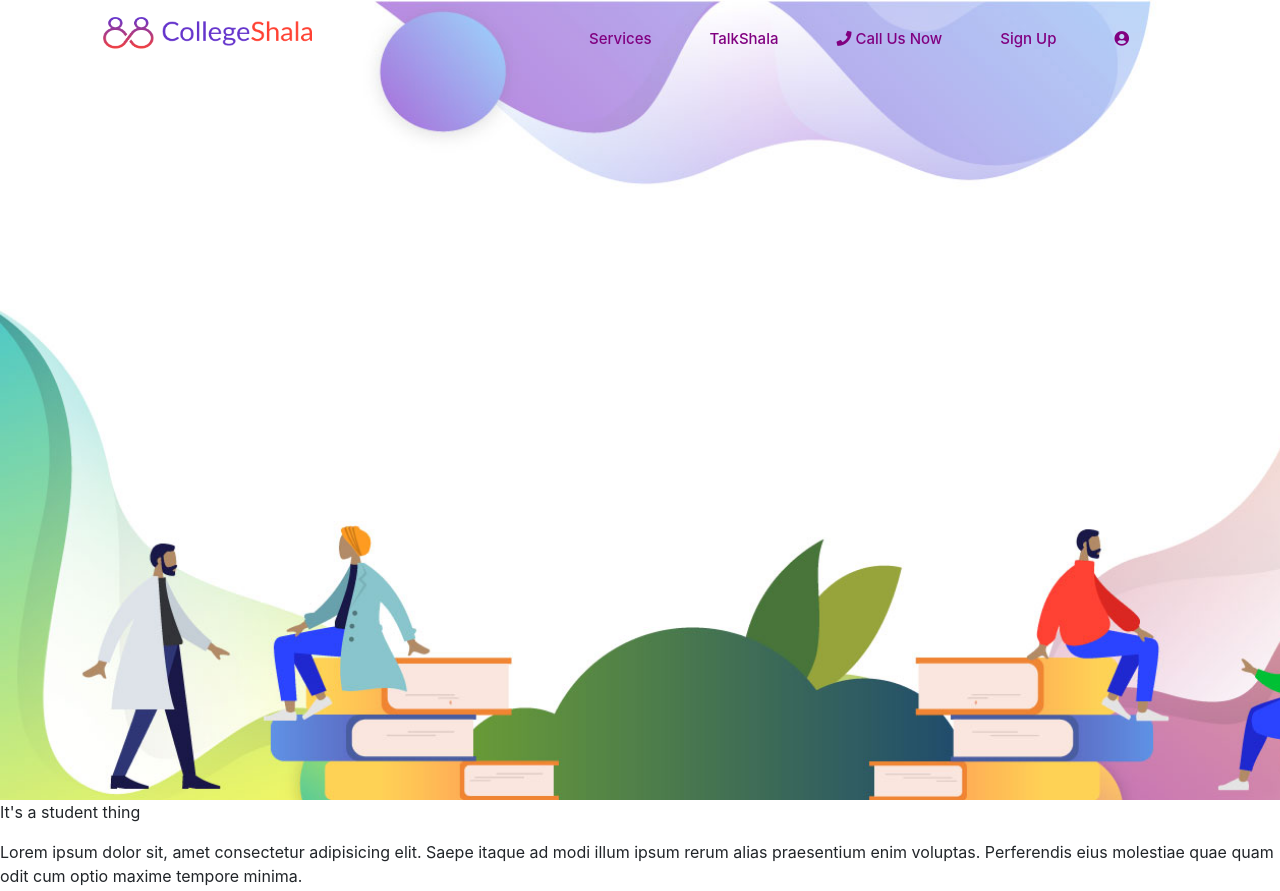
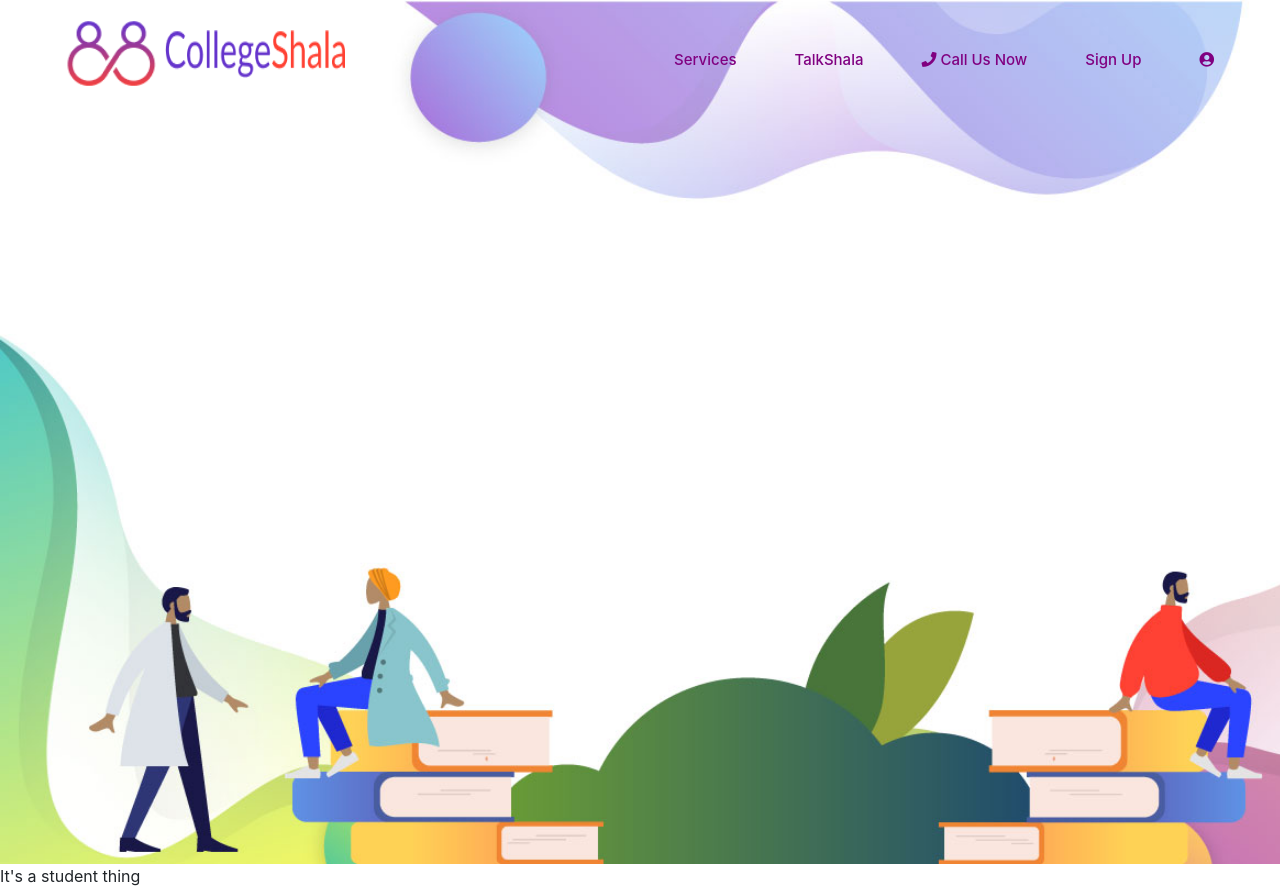
Before and after one commit to therupdeep/collegeshala-beta, a plain HTML site: page index.html in a window 1280 px wide. Shown: the top 891 px of the page. Drawn offline with nearby package versions, Linux system fonts and the light colour scheme.

Commit message:
Fixed background

```diff
--- a/css/style.css
+++ b/css/style.css
@@ -9,7 +9,7 @@
 #home{
     background-image: url(../assets/images/home-bg.jpg);
 
-    height: 100vh;
+    height: 108vh;
     background-size: cover;
     background-repeat: no-repeat;
 }
--- a/index.html
+++ b/index.html
@@ -25,11 +25,11 @@
 
 
     <div id="home">
-        <div class="container">
+        <div>
             <nav class="navbar navbar-expand-lg navbar-light">
-                <a class="navbar-brand" href="#">
-                    <img src="./assets/logo/infinity.png" alt="" srcset="" width="55" height="40">
-                    <img src="./assets/logo/CollegeShala.png" alt="" width="150" height="25">
+                <a class="navbar-brand pl-5" href="#">
+                    <img src="./assets/logo/infinity.png" alt="" srcset="" width="95" height="82">
+                    <img src="./assets/logo/CollegeShala.png" alt="" width="180" height="48">
                 </a>
                 <button class="navbar-toggler" type="button" data-toggle="collapse" data-target="#navbarText"
                     aria-controls="navbarText" aria-expanded="false" aria-label="Toggle navigation">
```
